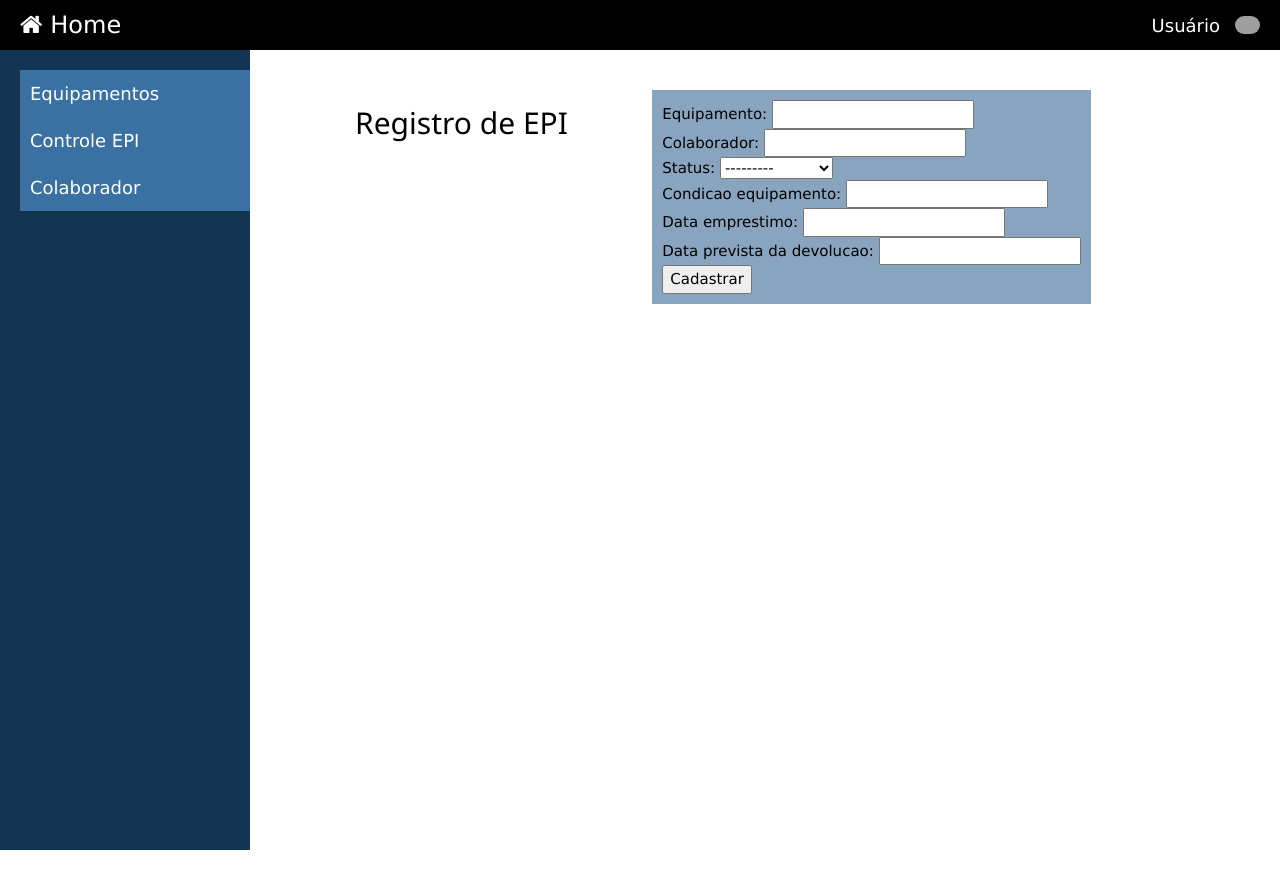
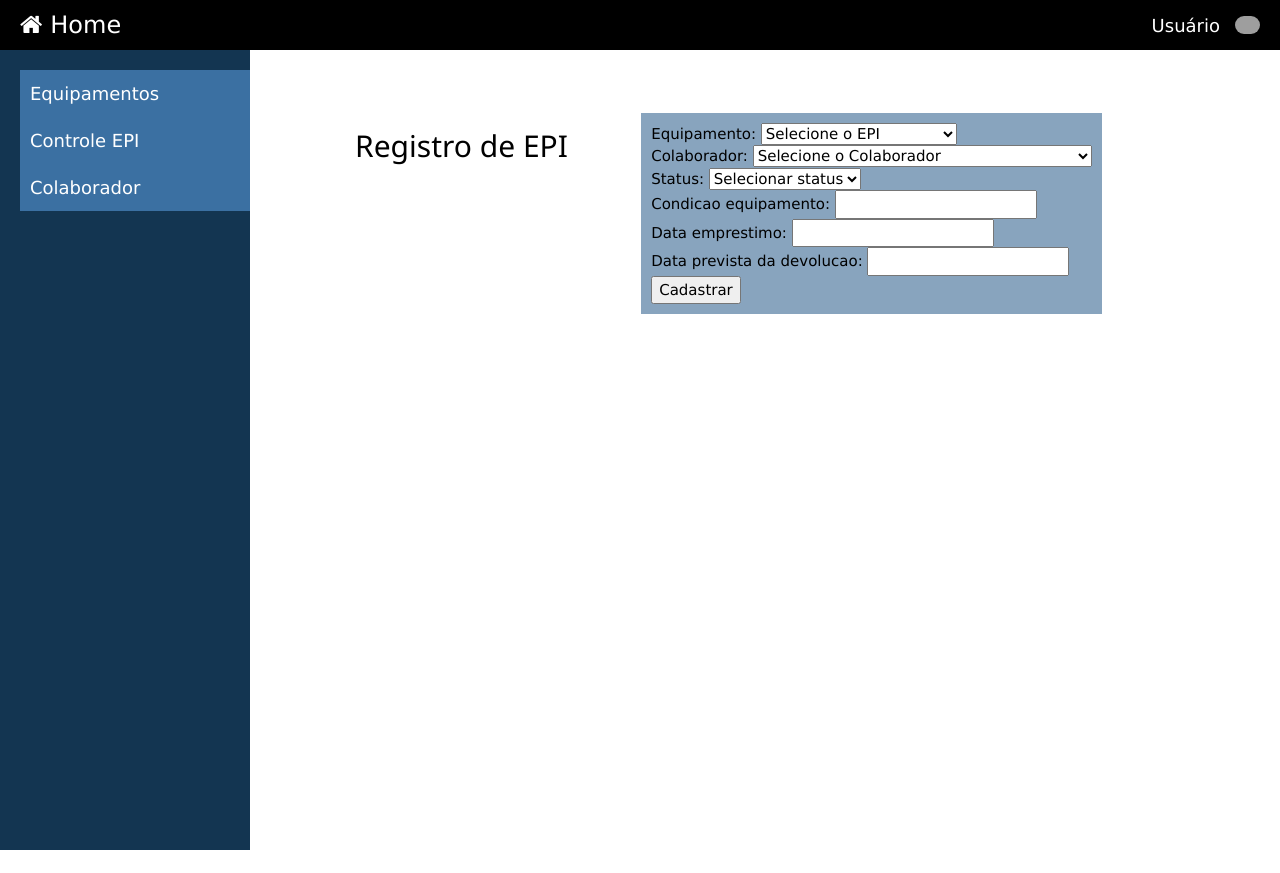
Before and after one commit to VandersonMotta/equipamentosEPI, a Django app: page /registrar/ in a window 1280 px wide. Before the commit the page ends 850 px from the top, so only its background shows below. Run offline with Django 5.2, Linux system fonts and the light colour scheme; data comes from the database, SQL or seed files in the repository; grey boxes are pictures that could not be loaded.

Commit message:
adição da chave estrangeira

```diff
--- a/equipamentos_epi/app_home/forms.py
+++ b/equipamentos_epi/app_home/forms.py
@@ -13,10 +13,21 @@ class EPIForm(forms.ModelForm):
         model = EPI
         fields = ['nomeEPI', 'descricao', 'validade', 'quantidade_disponivel', 'codigo']
 
-class RegistrarForm (forms.ModelForm):
+    def __init__(self, *args, **kwargs):
+        super().__init__(*args, **kwargs)
+        self.fields['validade'].widget.attrs.update({'placeholder': 'AAAA-MM-DD'})
+
+class RegistrarForm(forms.ModelForm):
     class Meta:
         model = Registrar
-        fields = ['equipamento', 'colaborador', 'status','condicao_equipamento','observacao','data_devolucao','data_emprestimo','data_prevista_da_devolucao']
+        fields = ['equipamento', 'colaborador', 'status', 'condicao_equipamento', 'observacao', 'data_devolucao', 'data_emprestimo', 'data_prevista_da_devolucao']
+
+    equipamento = forms.ModelChoiceField(queryset=EPI.objects.all(), empty_label="Selecione o EPI")
+    colaborador = forms.ModelChoiceField(queryset=Colaborador.objects.all(), empty_label="Selecione o Colaborador")
+
+    def __init__(self, *args, **kwargs):
+        super().__init__(*args, **kwargs)
+        self.fields['status'].choices = [('', 'Selecionar status')] + list(Registrar.STATUS_CHOICES)
 
     def clean(self):
         cleaned_data = super().clean()
--- a/equipamentos_epi/app_home/models.py
+++ b/equipamentos_epi/app_home/models.py
@@ -31,8 +31,8 @@ class Registrar(models.Model):
         ('perdido', 'Perdido'),
     ]
 
-    equipamento = models.CharField(max_length=100)
-    colaborador = models.CharField(max_length=100)
+    equipamento = models.ForeignKey(EPI, on_delete=models.CASCADE, related_name='registros')
+    colaborador = models.ForeignKey(Colaborador, on_delete=models.CASCADE, related_name='registros')
     status = models.CharField(max_length=100, choices=STATUS_CHOICES)
     condicao_equipamento = models.CharField(max_length=100)
     observacao = models.CharField(max_length=100, blank=True, null=True)
@@ -41,4 +41,4 @@ class Registrar(models.Model):
     data_prevista_da_devolucao = models.DateField()
 
     def __str__(self):
-        return self.equipamento
+        return f'{self.equipamento} - {self.colaborador}'
--- a/equipamentos_epi/app_home/templates/app_home/pages/cadastrar_epi.html
+++ b/equipamentos_epi/app_home/templates/app_home/pages/cadastrar_epi.html
@@ -2,6 +2,7 @@
 
 {% block content %}
 <h2>Cadastro de EPI</h2>
+
 <form method="POST">
     {% csrf_token %}
     {{ form.as_p }}
--- a/equipamentos_epi/app_home/templates/app_home/pages/registrar.html
+++ b/equipamentos_epi/app_home/templates/app_home/pages/registrar.html
@@ -1,3 +1,4 @@
+python manage.py shell
 {% extends "app_home/pages/home.html" %}
 
 {% block content %}
@@ -6,25 +7,75 @@
     {% csrf_token %}
     {{ form.non_field_errors }}
 
-    {{ form.equipamento.label }}: {{ form.equipamento }}<br>
-    {{ form.colaborador.label }}: {{ form.colaborador }}<br>
-    {{ form.status.label }}: {{ form.status }}<br>
-    {{ form.condicao_equipamento.label }}: {{ form.condicao_equipamento }}<br>
+    <div>
+        {{ form.equipamento.label }}:
+        {{ form.equipamento }}
+        {% for error in form.equipamento.errors %}
+            <p style="color:red;">{{ error }}</p>
+        {% endfor %}
+    </div>
 
+    <div>
+        {{ form.colaborador.label }}:
+        {{ form.colaborador }}
+        {% for error in form.colaborador.errors %}
+            <p style="color:red;">{{ error }}</p>
+        {% endfor %}
+    </div>
+
+    <div>
+        {{ form.status.label }}:
+        {{ form.status }}
+        {% for error in form.status.errors %}
+            <p style="color:red;">{{ error }}</p>
+        {% endfor %}
+    </div>
+
+    <div>
+        {{ form.condicao_equipamento.label }}:
+        {{ form.condicao_equipamento }}
+        {% for error in form.condicao_equipamento.errors %}
+            <p style="color:red;">{{ error }}</p>
+        {% endfor %}
+    </div>
+
+    <!-- Campos dinâmicos (observação e devolução) -->
     <div id="div-observacao" style="display:none;">
-        {{ form.observacao.label }}: {{ form.observacao }}<br>
+        {{ form.observacao.label }}:
+        {{ form.observacao }}
+        {% for error in form.observacao.errors %}
+            <p style="color:red;">{{ error }}</p>
+        {% endfor %}
     </div>
 
     <div id="div-devolucao" style="display:none;">
-        {{ form.data_devolucao.label }}: {{ form.data_devolucao }}<br>
+        {{ form.data_devolucao.label }}:
+        {{ form.data_devolucao }}
+        {% for error in form.data_devolucao.errors %}
+            <p style="color:red;">{{ error }}</p>
+        {% endfor %}
     </div>
 
-    {{ form.data_emprestimo.label }}: {{ form.data_emprestimo }}<br>
-    {{ form.data_prevista_da_devolucao.label }}: {{ form.data_prevista_da_devolucao }}<br>
+    <div>
+        {{ form.data_emprestimo.label }}:
+        {{ form.data_emprestimo }}
+        {% for error in form.data_emprestimo.errors %}
+            <p style="color:red;">{{ error }}</p>
+        {% endfor %}
+    </div>
+
+    <div>
+        {{ form.data_prevista_da_devolucao.label }}:
+        {{ form.data_prevista_da_devolucao }}
+        {% for error in form.data_prevista_da_devolucao.errors %}
+            <p style="color:red;">{{ error }}</p>
+        {% endfor %}
+    </div>
 
     <button type="submit">Cadastrar</button>
 </form>
 
+<!-- Exibição de mensagens de sucesso/erro -->
 {% if messages %}
     {% for message in messages %}
         <p style="color:red;">{{ message }}</p>
@@ -50,4 +101,5 @@
     statusField.addEventListener("change", toggleCamposExtras);
     document.addEventListener("DOMContentLoaded", toggleCamposExtras);
 </script>
+
 {% endblock %}
--- a/equipamentos_epi/app_home/urls.py
+++ b/equipamentos_epi/app_home/urls.py
@@ -6,7 +6,7 @@ urlpatterns = [
     path('cadastrar_colaborador/', views.cadastrar_colaborador),
     path('sucesso/', views.sucesso),
     path('cadastrar_epi/', views.cadastrar_epi),
-    path('cadastro_epi_sucesso/', views.cadastro_epi_sucesso),
+    path('cadastro_epi_sucesso/', views.cadastro_epi_sucesso, name= 'cadastro_epi_sucesso'),
     path('registrar/', views.registrar),
     path('registro_sucesso/', views.registro_sucesso, name= 'registro_sucesso'),
     path('listar_colaboradores/', views.listar_colaboradores, name= 'listar_colaboradores'),
--- a/equipamentos_epi/app_home/views.py
+++ b/equipamentos_epi/app_home/views.py
@@ -91,10 +91,12 @@ def cadastrar_epi(request):
         if form.is_valid():
             form.save()
             messages.success(request, 'EPI cadastrado com sucesso!')
-            return redirect(cadastrar_epi)
+            form = EPIForm()  # limpa o formulário depois do cadastro
     else:
         form = EPIForm()
+
     return render(request, 'app_home/pages/cadastrar_epi.html', {'form': form})
+
 
 def registrar (request):
     if request.method == 'POST':
```
Also changed, not shown: equipamentos_epi/app_home/migrations/0006_alter_registrar_colaborador_and_more.py (added), equipamentos_epi/db.sqlite3.
